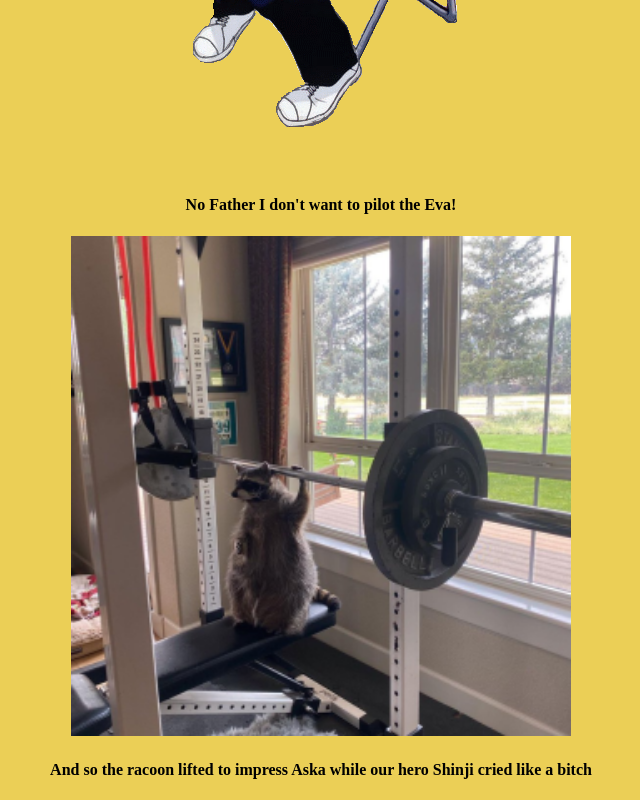
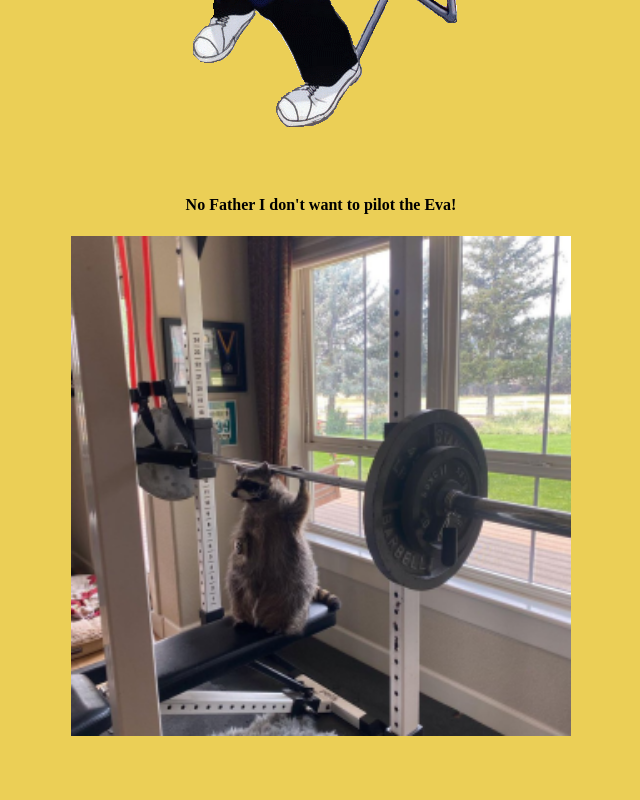
Before and after one commit to Drew-bit-dev/old-Website, a plain HTML site: page index.html in a window 1280 px wide. Shown: the part 348-1148 px from the top of the page, without its empty margins (319-959 px from the left). After the commit the page ends 1104 px from the top, so only its background shows below. Drawn offline with Linux system fonts and the light colour scheme.

Commit message:
Update index.html

```diff
--- a/index.html
+++ b/index.html
@@ -26,9 +26,9 @@
           width="auto" alt="Racoon lifting weights" class="center">
         </a>
     </p>
-    <h4 style="text-align:center;">
+    <!-- <h4 style="text-align:center;">
       And so the racoon lifted to impress Aska while our hero Shinji cried like a bitch
-    </h4>
+    </h4> -->
 
 </body>
 </html>
```
